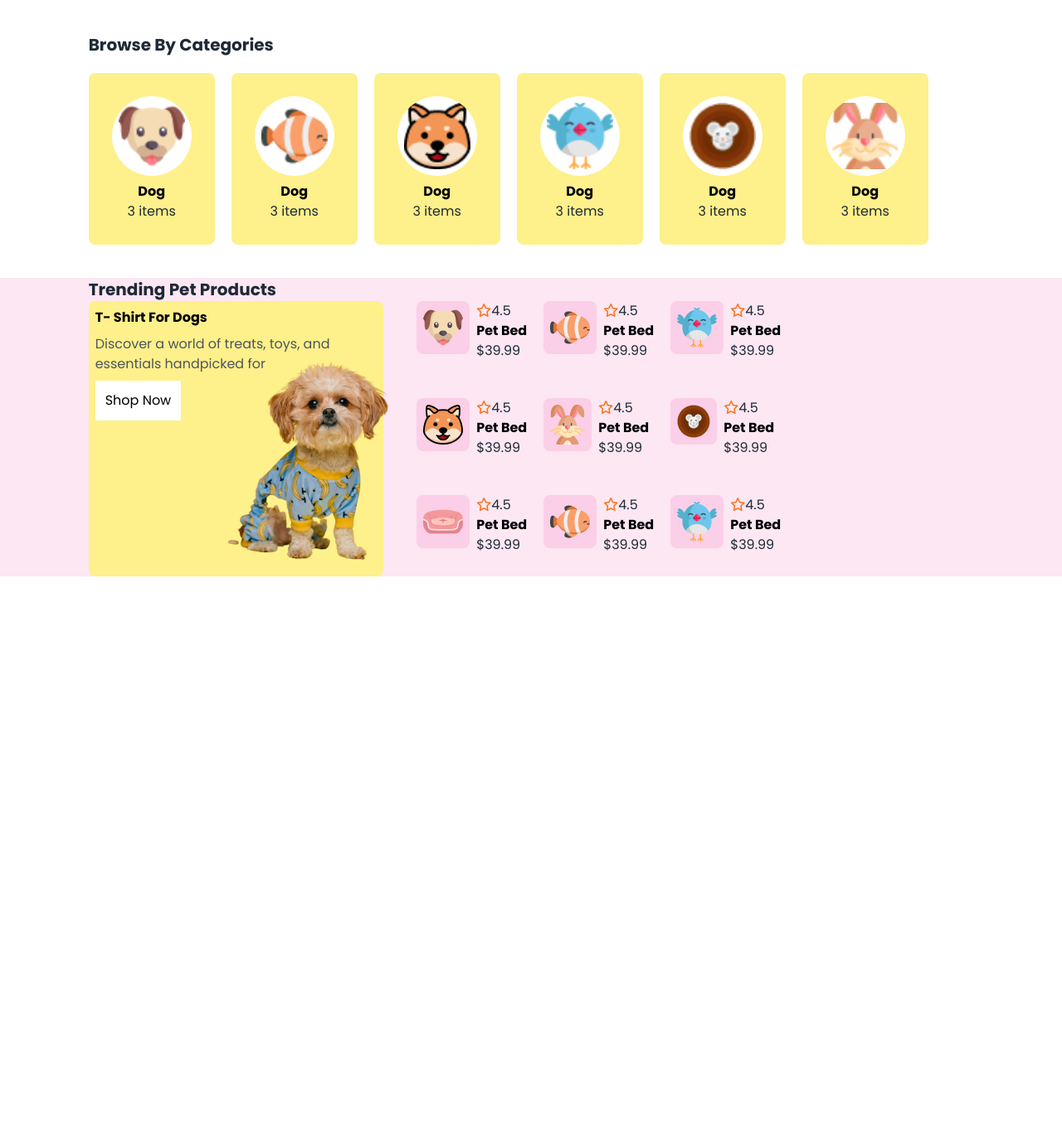
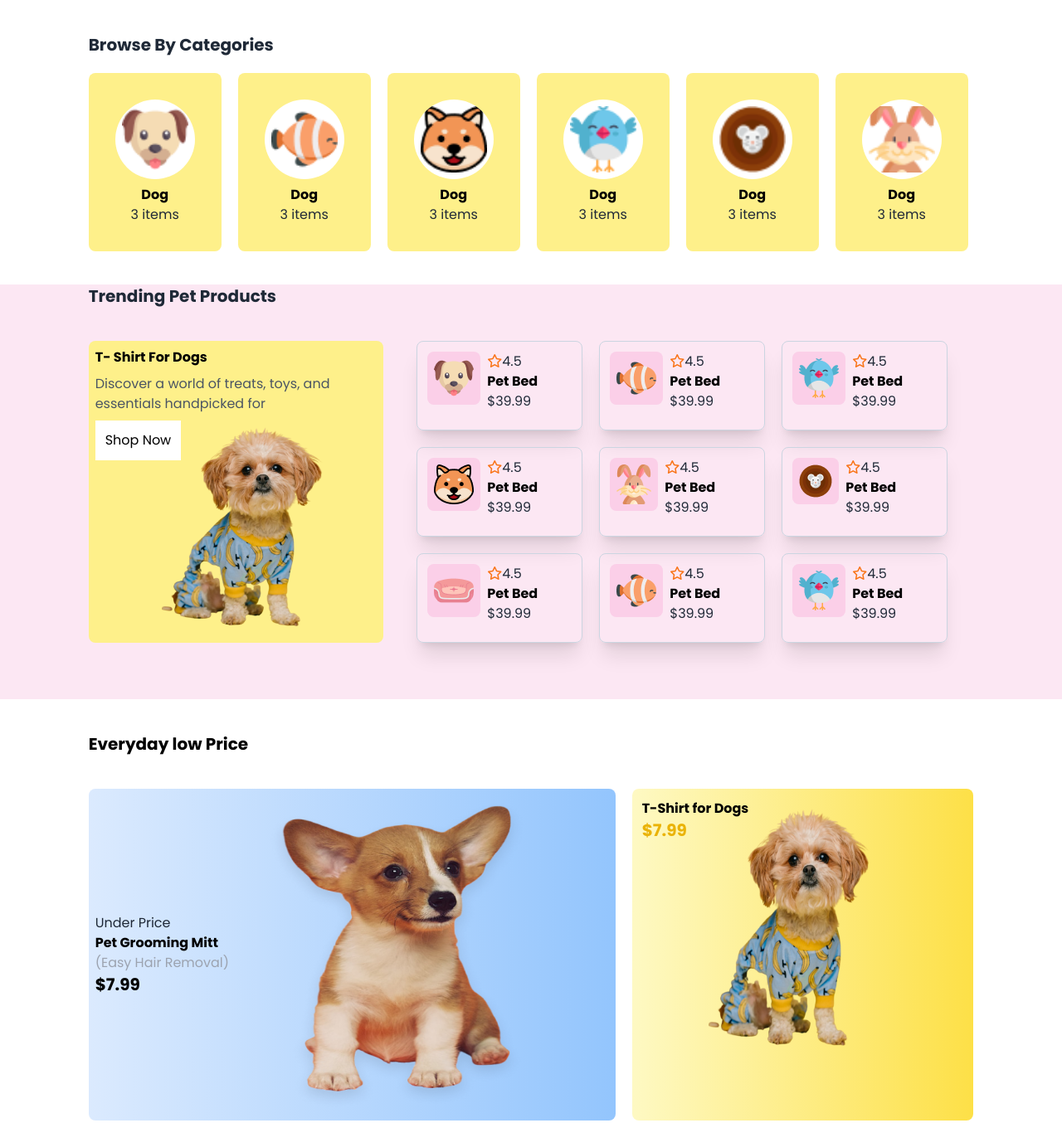
Before and after one commit to Noushinzahan872/assignment-3-living-lab, a plain HTML site: page index.html in a window 1280 px wide. Shown: the part 671-2025 px from the top of the page at 83% size. Before the commit the page ends 1366 px from the top, so only its background shows below. Drawn offline with nearby package versions, Linux system fonts and the light colour scheme.

Commit message:
six commit

```diff
--- a/index.html
+++ b/index.html
@@ -23,9 +23,9 @@
     display:flex;
     justify-content:space-around;
    }
-   /* /* .sm\:hidden {
+    .sm\:hidden {
         display: none;
-    } */
+    }
 
 
 </style>
@@ -60,6 +60,7 @@
         </div>
 
       <div class="space-x-3 sm:hidden lg:flex">
+      <i class="fa-regular fa-bell "></i>
       <i class="fa-solid fa-magnifying-glass"></i>
       <button class="btn-1 rounded-lg p-2 p-3 text-black border border-yellow-500">login</button>
       <button class=" bg-yellow-400 rounded-lg p-2 p-3 text-black">Register</button>
@@ -85,9 +86,9 @@
       <main>
       <section class="mx-auto w-10/12">
         <h1 class="font-bold text-xl mt-10 mb-5">Browse By Categories</h1>
-        <div class="lg:flex gap-5 md:grid grid-cols-2 sm:">
+        <div class="grid grid-cols-1 lg:flex gap-5">
                   <!-- card-1 -->
-            <div class=" bg-yellow-200 rounded-lg p-7 text-center">
+            <div class=" bg-yellow-200 rounded-lg p-8 text-center">
               <div class="avatar">
                 <div class="w-24  bg-white rounded-full p-2">
                   <img src="c1-assets/dog-cartoon.png"/>
@@ -98,7 +99,7 @@
             <p>3 items</p>
           </div>
             <!-- card-2 -->
-            <div class=" bg-yellow-200 rounded-lg p-7 text-center">
+            <div class=" bg-yellow-200 rounded-lg p-8 text-center">
               <div class="avatar">
                 <div class="w-24  bg-white rounded-full p-2">
                   <img src="c1-assets/fish-cartoon.png"/>
@@ -110,7 +111,7 @@
           </div>
 
             <!-- card-3 -->
-            <div class=" bg-yellow-200 rounded-lg p-7 text-center">
+            <div class=" bg-yellow-200 rounded-lg p-8 text-center">
               <div class="avatar">
                 <div class="w-24  bg-white rounded-full p-2">
                   <img src="c1-assets/cat-cartoon.png"/>
@@ -122,7 +123,7 @@
           </div>
 
             <!-- card-4 -->
-            <div class=" bg-yellow-200 rounded-lg p-7 text-center">
+            <div class=" bg-yellow-200 rounded-lg p-8 text-center">
               <div class="avatar">
                 <div class="w-24  bg-white rounded-full p-2">
                   <img src="c1-assets/bird-cartoon.png"/>
@@ -134,7 +135,7 @@
           </div>
 
             <!-- card-5 -->
-            <div class=" bg-yellow-200 rounded-lg p-7 text-center">
+            <div class=" bg-yellow-200 rounded-lg p-8 text-center">
               <div class="avatar">
                 <div class="w-24  bg-white rounded-full p-2">
                   <img src="c1-assets/mouse-cartoon.png"/>
@@ -146,7 +147,7 @@
           </div>
 
             <!-- card-6 -->
-            <div class=" bg-yellow-200 rounded-lg p-7 text-center">
+            <div class=" bg-yellow-200 rounded-lg p-8 text-center">
               <div class="avatar">
                 <div class="w-24  bg-white rounded-full p-2">
                   <img src="c1-assets/rabbit-cartoon.png"/>
@@ -160,8 +161,9 @@
         </section>
 
          <!-- products -->
-          <section class="bg-pink-100 mt-10">
-            <div class="mx-auto w-10/12">
+
+          <section class ="lg:bg-pink-100 mt-10 lg:h-[500px]">
+            <div class="mx-auto w-10/12 space-y-10 ">
               <h1 class="font-bold text-xl mt-10 ">Trending Pet Products</h1>
 
               <div class="lg:flex gap-10">
@@ -172,14 +174,14 @@
            <p class="text-gray-600">Discover a world of treats, toys, and<br>essentials handpicked for </p>
                 <button class="bg-white text-black p-2 p-3">Shop Now</button>
                   <div class="w-[200px]">
-                    <img class="-mt-20 ml-40" src="c1-assets/cute-pet-mid.png"/>
+                    <img class="lg:-mt-12 ml-20" src="c1-assets/cute-pet-mid.png"/>
                   </div>
               </div>
             </div>
 
-            <div class="lg:grid grid-cols-3 sm:grid grid-cols-2 gap-5">
+            <div class="grid grid-cols-2 lg:grid-cols-3 gap-5">
            <!-- card1 -->
-           <div class="flex gap-2">
+           <div class="flex gap-2 border border-slate-300 rounded-lg shadow-xl p-2s p-3 lg:w-[200px]">
             <div>
               <img class="rounded-lg p-2 bg-pink-200" src="c1-assets/dog-cartoon.png">
             </div>
@@ -191,7 +193,7 @@
             </div>
 
             <!-- card2 -->
-           <div class="flex gap-2">
+           <div class="flex gap-2 border border-slate-300 rounded-lg shadow-xl p-2s p-3 lg:w-[200px]">
             <div>
               <img class="rounded-lg p-2 bg-pink-200" src="c1-assets/fish-cartoon.png">
             </div>
@@ -202,7 +204,7 @@
             </div>
             </div>
             <!-- card3 -->
-           <div class="flex gap-2">
+           <div class="flex gap-2 border border-slate-300 rounded-lg shadow-xl p-2s p-3 lg:w-[200px]">
             <div>
               <img class="rounded-lg p-2 bg-pink-200" src="c1-assets/bird-cartoon.png">
             </div>
@@ -213,7 +215,7 @@
             </div>
             </div>
             <!-- card4 -->
-           <div class="flex gap-2">
+           <div class="flex gap-2 border border-slate-300 rounded-lg shadow-xl p-2s p-3 lg:w-[200px]">
             <div>
               <img class="rounded-lg p-2 bg-pink-200" src="c1-assets/cat-cartoon.png">
             </div>
@@ -224,7 +226,7 @@
             </div>
             </div>
             <!-- card5 -->
-           <div class="flex gap-2">
+           <div class="flex gap-2 border border-slate-300 rounded-lg shadow-xl p-2s p-3 lg:w-[200px]">
             <div>
               <img class="rounded-lg p-2 bg-pink-200" src="c1-assets/rabbit-cartoon.png">
             </div>
@@ -235,7 +237,7 @@
             </div>
             </div>
             <!-- card6 -->
-           <div class="flex gap-2">
+           <div class="flex gap-2 border border-slate-300 rounded-lg shadow-xl p-2s p-3 lg:w-[200px]">
             <div>
               <img class="rounded-lg p-2 bg-pink-200" src="c1-assets/mouse-cartoon.png">
             </div>
@@ -246,7 +248,7 @@
             </div>
             </div>
             <!-- card7 -->
-           <div class="flex gap-2">
+           <div class="flex gap-2 border border-slate-300 rounded-lg shadow-xl p-2s p-3 lg:w-[200px]">
             <div>
               <img class="rounded-lg p-2 bg-pink-200" src="c1-assets/pet-couch.png">
             </div>
@@ -257,7 +259,7 @@
             </div>
             </div>
             <!-- card8 -->
-           <div class="flex gap-2">
+           <div class="flex gap-2 border border-slate-300 rounded-lg shadow-xl p-2s p-3 lg:w-[200px]">
             <div>
               <img class="rounded-lg p-2 bg-pink-200" src="c1-assets/fish-cartoon.png">
             </div>
@@ -268,7 +270,7 @@
             </div>
             </div>
             <!-- card9 -->
-           <div class="flex gap-2">
+           <div class="flex gap-2 border border-slate-300 rounded-lg shadow-xl p-2s p-3 lg:w-[200px]">
             <div>
               <img class="rounded-lg p-2 bg-pink-200" src="c1-assets/bird-cartoon.png">
             </div>
@@ -284,12 +286,84 @@
             </div>
           </section>
 
+             <!-- everyday price -->
 
+  <section class="mx-auto w-10/12">
+
+    <h1 class="font-bold text-black text-xl mt-10 mb-10">Everyday low Price</h1>
+<div class="lg:flex gap-5">
+
+    <div class="flex rounded-lg lg:w-[665px] h-[400px] bg-gradient-to-r from-blue-100 to-blue-300">
+    <div class="flex flex-col justify-center p-2">
+    <p class="">Under Price</p>
+    <h1 class="text-black font-bold">Pet Grooming Mitt</h1>
+    <p class="text-gray-400">(Easy Hair Removal)</p>
+    <h1 class="text-black font-bold text-xl">$7.99</h1>
+    </div>
+    <div>
+      <img class="w-[400px] h-[400px]" src="c1-assets/cute-dog-mid.png">
+    </div>
+    </div>
+
+    <div class="lg:w-[430px] rounded-lg p-3 bg-gradient-to-r from-yellow-100 to-yellow-300">
+      <h1 class="font-bold text-black">T-Shirt for Dogs</h1>
+      <p class="text-yellow-500 font-bold text-xl">$7.99</p>
+      <img class="w-[200px] h-[300px] -mt-10 ml-20" src="c1-assets/cute-pet-mid.png">
+    </div>
+    </div>
+    </section>
+
+                <!-- relative card-->
+        <section class="mx-auto w-10/12 bg-pink-100 my-10">
+          <div>
+          <div class="lg:flex gap-10">
+          <div>
+            <img class="p-5" src="c1-assets/cute-pet-mid.png">
+          </div>
+          <div class="p-5 space-y-5 text-center lg:text-start ">
+            <h1 class="font-bold text-black text-5xl">Get Pawsome News!</h1>
+            <p class="text-black ">Exclusive training tips, ticks, product deals and more.</p>
+            <input class="p- p-3 rounded-lg lg:w-[350px]" type="text" placeholder="Enter email"><br>
+            <button class="bg-yellow-400 rounded-lg p-2 p-3 text-black" >Subscribe</button>
+          </div>
+
+          </div>
+
+        </section>
       </main>
+                  <!-- footer -->
+        <footer class="bg-yellow-200 h-[600px]">
+          <!-- <section class="mx-auto w-10/12 lg:flex gap-80">
+          <div>
+            <div class="flex mt-10">
+            <img src="c1-assets/logo-footer.png">
+            <h1 class="font-bold">Browse Pets</h1>
+            </div>
+            <p>Discover a world of treats, toys, and<br> essentials handpicked for your furry<br> friends</p>
+          </div>
 
+          <div>
+            <ul class="space-y-2 mt-10">
+              <li><a href="">Find a pet</a></li>
+              <li><a href="">Breeds</a></li>
+              <li><a href="">Contact us</a></li>
+            </ul>
+          </div>
 
+          <div class="mt-20">
+            <h1>Follow us</h1>
+            <div class="flex gap-3">
+              <i class="fa-brands fa-facebook"></i>
+              <i class="fa-brands fa-instagram"></i>
+              <i class="fa-brands fa-linkedin"></i>
+              <i class="fa-brands fa-youtube"></i>
+            </div>
 
+          </div>
 
+         </section>
+        </footer>
+       -->
 
 </body>
 </html>
```
